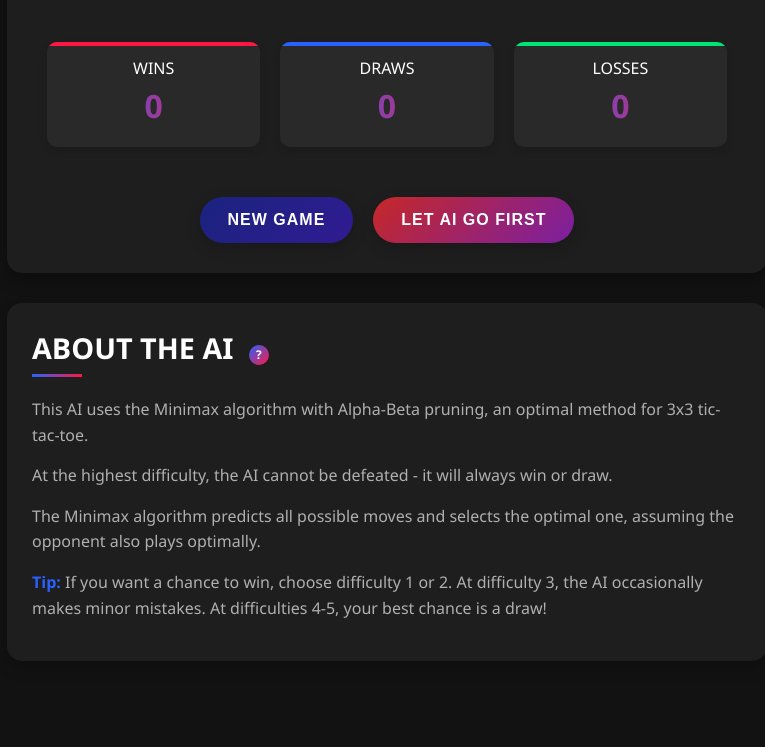
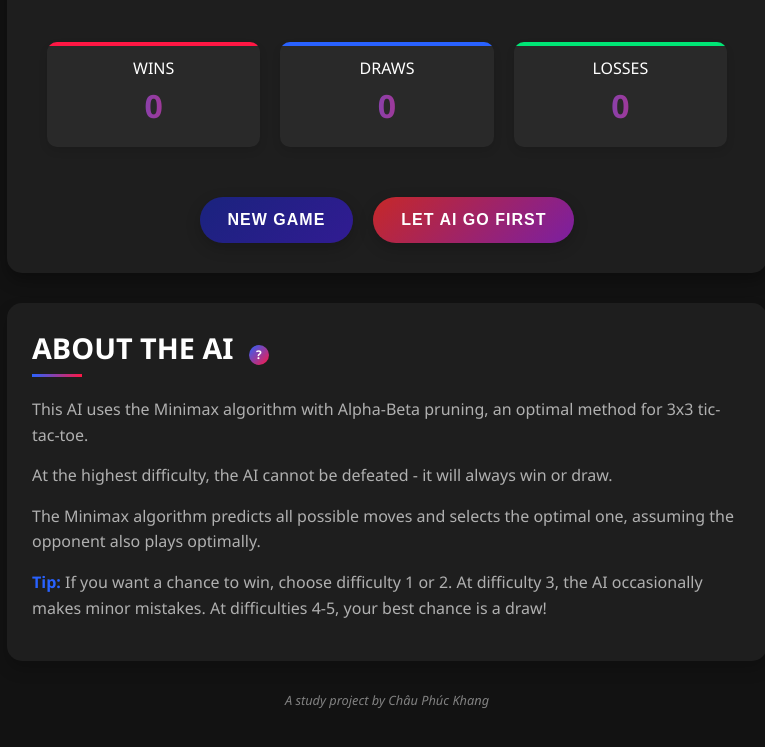
Before and after one commit to KhangChau12/TicTacToe, a plain HTML site: page static/index.html in a window 1280 px wide. Shown: the part 968-1715 px from the top of the page, without its empty margins (253-1018 px from the left). Before the commit the page ends 1669 px from the top, so only its background shows below. Drawn offline with Linux system fonts and the light colour scheme; no server answers.

Commit message:
second commit

```diff
--- a/static/css/style.css
+++ b/static/css/style.css
@@ -576,3 +576,13 @@ button.secondary {
         font-size: 2rem;
     }
 }
+
+.credit {
+    text-align: center;
+    margin-top: 20px;
+    font-size: 0.8rem;
+    color: var(--text-secondary);
+    opacity: 0.7;
+    font-style: italic;
+    padding: 10px 0;
+}
--- a/static/index.html
+++ b/static/index.html
@@ -64,6 +64,10 @@
             <p>The Minimax algorithm predicts all possible moves and selects the optimal one, assuming the opponent also plays optimally.</p>
             <p><strong>Tip:</strong> If you want a chance to win, choose difficulty 1 or 2. At difficulty 3, the AI occasionally makes minor mistakes. At difficulties 4-5, your best chance is a draw!</p>
         </div>
+
+        <div class="credit">
+            A study project by Châu Phúc Khang
+        </div>
     </div>
 
     <script src="/static/js/game.js"></script>
```
